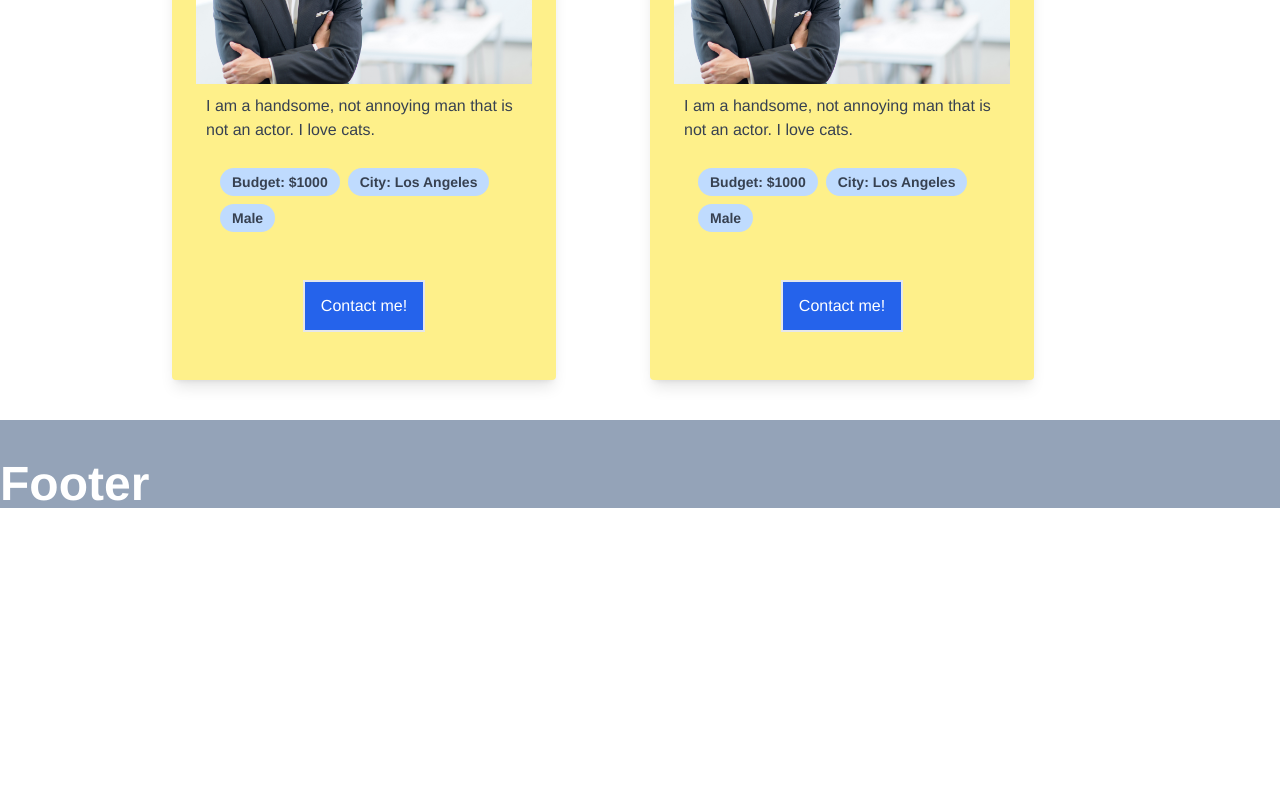
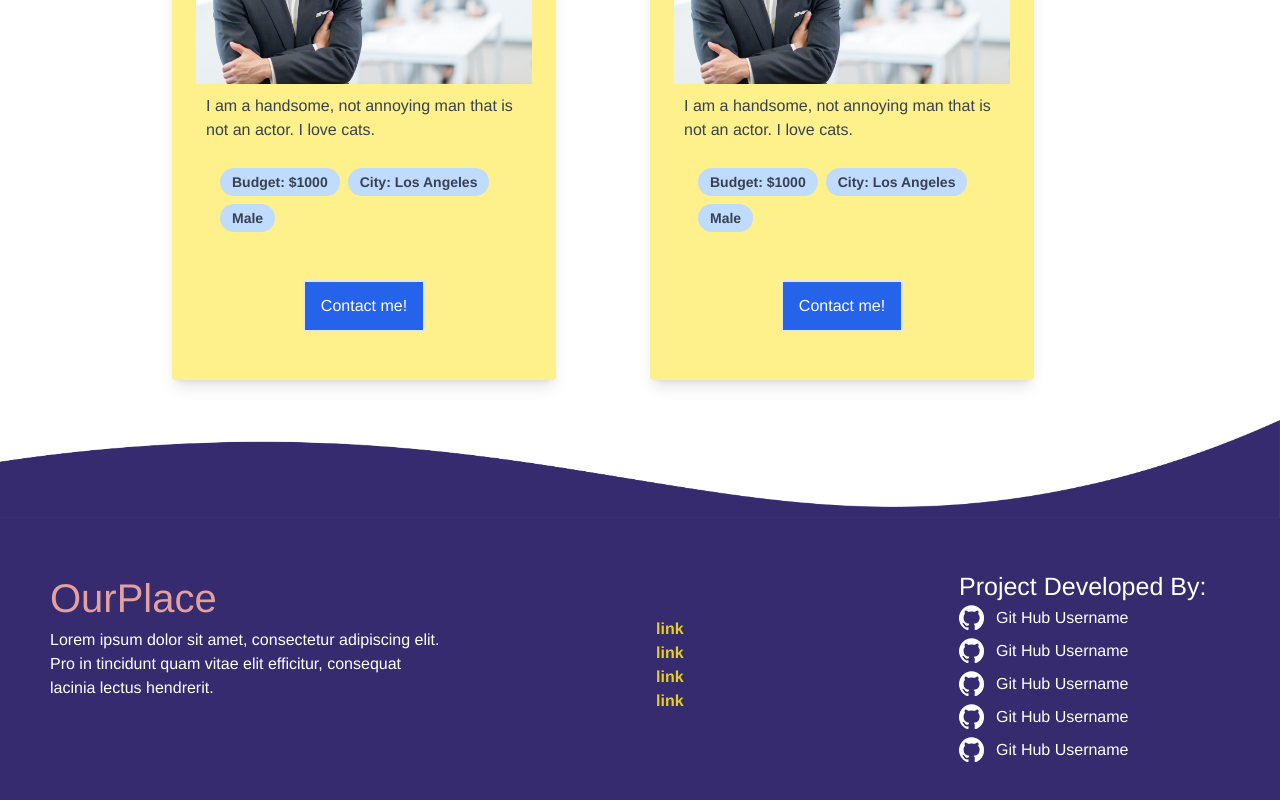
Before and after one commit to awchen85/project-3, a React (Create React App) app in the folder client/: page /cards in a window 1280 px wide. Shown: the part 984-1784 px from the top of the page. Before the commit the page ends 1494 px from the top, so only its background shows below. Built offline with nearby package versions, Linux system fonts and the light colour scheme.

Commit message:
designed footer

```diff
--- a/client/src/components/Footer/index.js
+++ b/client/src/components/Footer/index.js
@@ -1,10 +1,59 @@
+/* eslint-disable */
+import footerDivider from "../../assets/images/footer-divider.png";
+import footerGitHub from "../../assets/images/github-mark-white.png";
+
 function Footer() {
   return (
-    <div className="flex bg-slate-400" style={{ width: '100%' }}>
-      <footer className="flex justify-center mt-10">
-        <h1 className="font-bold text-5xl text-white">Footer</h1>
-      </footer>
-    </div>
+    <footer>
+      <div className="footer-divider">
+        <img src={footerDivider} alt="Footer Divider" />
+      </div>
+      <div className="grid xl:grid-cols-2 footer sm:grid-cols-1 gap-8">
+        <div className="footer-left">
+          <span className="brand">OurPlace</span>
+          <p>
+            Lorem ipsum dolor sit amet, consectetur adipiscing elit. Pro in
+            tincidunt quam vitae elit efficitur, consequat lacinia lectus
+            hendrerit.
+          </p>
+        </div>
+        <div className="footer-right grid md:grid-cols-2 sm:grid-cols-1 gap-8">
+          <div className="footer-menu self-center">
+            <ul>
+              <li>link</li>
+              <li>link</li>
+              <li>link</li>
+              <li>link</li>
+            </ul>
+          </div>
+          <div>
+            <p className="footer-title">Project Developed By:</p>
+            <ul className="grid grid-cols-1 gap-2">
+              <li className="flex items-center">
+                <img src={footerGitHub} alt="GitHub Logo" className="mr-3" />
+                Git Hub Username
+              </li>
+              <li className="flex items-center">
+                <img src={footerGitHub} alt="GitHub Logo" className="mr-3" />
+                Git Hub Username
+              </li>
+              <li className="flex items-center">
+                <img src={footerGitHub} alt="GitHub Logo" className="mr-3" />
+                Git Hub Username
+              </li>
+              <li className="flex items-center">
+                <img src={footerGitHub} alt="GitHub Logo" className="mr-3" />
+                Git Hub Username
+              </li>
+              <li className="flex items-center">
+                <img src={footerGitHub} alt="GitHub Logo" className="mr-3" />
+                Git Hub Username
+              </li>
+            </ul>
+          </div>
+        </div>
+      </div>
+    </footer>
   );
 }
 
--- a/client/src/index.css
+++ b/client/src/index.css
@@ -2,7 +2,8 @@
 @tailwind components;
 @tailwind utilities;
 
-html, body {
+html,
+body {
   box-sizing: border-box;
   height: 100%;
 }
@@ -46,7 +47,7 @@ nav button {
   margin-left: 1rem;
   font: inherit;
   cursor: pointer;
-  outline: inherit
+  outline: inherit;
 }
 
 .form {
@@ -90,7 +91,6 @@ form p {
   stroke-dasharray: 1000px;
   animation: dash 7s ease-in alternate infinite;
 }
-
 
 .path-1 {
   stroke-dasharray: 1000px;
@@ -185,23 +185,24 @@ form p {
 }
 
 .dash-nav {
-  position:relative;
+  position: relative;
   width: auto;
-  display:inline-block;
-  color:#ecf0f1;
-  text-decoration:none;
-  border-radius:5px;
-  border:solid 1px green;
+  display: inline-block;
+  color: #ecf0f1;
+  text-decoration: none;
+  border-radius: 5px;
+  border: solid 1px green;
   background: lightgreen;
-  text-align:center;
-  padding:16px 18px 14px;
+  text-align: center;
+  padding: 16px 18px 14px;
   margin: 12px;
 
   -webkit-transition: all 0.1s;
   -moz-transition: all 0.1s;
   transition: all 0.1s;
 
-  text-shadow: 0 0 0.1em #fff, 0 0 0.2em green, 0 0 0.3em green, 0 0 0.4em green, 0 0 0.6em green, 0 0 0.8em green, 0 0 1em green, 0 0 1.2em green;
+  text-shadow: 0 0 0.1em #fff, 0 0 0.2em green, 0 0 0.3em green, 0 0 0.4em green,
+    0 0 0.6em green, 0 0 0.8em green, 0 0 1em green, 0 0 1.2em green;
   -webkit-box-shadow: 0px 6px 0px green;
   -moz-box-shadow: 0px 6px 0px green;
   box-shadow: 0px 6px 0px green;
@@ -209,13 +210,15 @@ form p {
 
 .dash-nav:hover {
   border: 2px solid green;
-  text-shadow: 0 0 0.1em #fff, 0 0 0.2em #fff, 0 0 0.3em green, 0 0 0.4em green, 0 0 0.6em green, 0 0 0.8em green, 0 0 1em green, 0 0 1.2em green;
+  text-shadow: 0 0 0.1em #fff, 0 0 0.2em #fff, 0 0 0.3em green, 0 0 0.4em green,
+    0 0 0.6em green, 0 0 0.8em green, 0 0 1em green, 0 0 1.2em green;
 }
 
 .dash-nav:active {
   border: 2px solid red;
   background: lightcoral;
-  text-shadow: 0 0 0.1em #fff, 0 0 0.2em #fff, 0 0 0.3em red, 0 0 0.4em red, 0 0 0.6em red, 0 0 0.8em red, 0 0 1em red, 0 0 1.2em red;
+  text-shadow: 0 0 0.1em #fff, 0 0 0.2em #fff, 0 0 0.3em red, 0 0 0.4em red,
+    0 0 0.6em red, 0 0 0.8em red, 0 0 1em red, 0 0 1.2em red;
   -webkit-box-shadow: 0px 2px 0px darkred;
   -moz-box-shadow: 0px 2px 0px darkred;
   box-shadow: 0px 2px 0px darkred;
@@ -224,7 +227,8 @@ form p {
 .dash-nav-active {
   border: 2px solid red;
   background: lightcoral;
-  text-shadow: 0 0 0.1em #fff, 0 0 0.2em #fff, 0 0 0.3em red, 0 0 0.4em red, 0 0 0.6em red, 0 0 0.8em red, 0 0 1em red, 0 0 1.2em red;
+  text-shadow: 0 0 0.1em #fff, 0 0 0.2em #fff, 0 0 0.3em red, 0 0 0.4em red,
+    0 0 0.6em red, 0 0 0.8em red, 0 0 1em red, 0 0 1.2em red;
   -webkit-box-shadow: 0px 2px 0px darkred;
   -moz-box-shadow: 0px 2px 0px darkred;
   box-shadow: 0px 2px 0px darkred;
@@ -232,7 +236,8 @@ form p {
 
 .dash-nav-active:hover {
   border: 2px solid red;
-  text-shadow: 0 0 0.1em #fff, 0 0 0.2em #fff, 0 0 0.3em red, 0 0 0.4em red, 0 0 0.6em red, 0 0 0.8em red, 0 0 1em red, 0 0 1.2em red;
+  text-shadow: 0 0 0.1em #fff, 0 0 0.2em #fff, 0 0 0.3em red, 0 0 0.4em red,
+    0 0 0.6em red, 0 0 0.8em red, 0 0 1em red, 0 0 1.2em red;
 }
 
 .dashboard-main {
@@ -272,16 +277,16 @@ form p {
 }
 
 .profile-view {
-  position:relative;
+  position: relative;
   width: auto;
-  display:inline-block;
-  color:#ecf0f1;
-  text-decoration:none;
-  border-radius:5px;
-  border:solid 1px lightblue;
+  display: inline-block;
+  color: #ecf0f1;
+  text-decoration: none;
+  border-radius: 5px;
+  border: solid 1px lightblue;
   background: #006db0;
-  text-align:center;
-  padding:16px 18px 14px;
+  text-align: center;
+  padding: 16px 18px 14px;
   margin: 12px;
 
   -webkit-transition: all 0.1s;
@@ -295,7 +300,9 @@ form p {
 
 .profile-view:hover {
   border: 2px solid blue;
-  text-shadow: 0 0 0.1em #fff, 0 0 0.2em #fff, 0 0 0.3em lightblue, 0 0 0.4em lightblue, 0 0 0.6em lightblue, 0 0 0.8em lightblue, 0 0 1em lightblue, 0 0 1.2em lightblue;
+  text-shadow: 0 0 0.1em #fff, 0 0 0.2em #fff, 0 0 0.3em lightblue,
+    0 0 0.4em lightblue, 0 0 0.6em lightblue, 0 0 0.8em lightblue,
+    0 0 1em lightblue, 0 0 1.2em lightblue;
 }
 
 .profile-view:active {
@@ -303,20 +310,21 @@ form p {
   -webkit-box-shadow: 0px 2px 0px darkblue;
   -moz-box-shadow: 0px 2px 0px darkblue;
   box-shadow: 0px 2px 0px darkblue;
-  text-shadow: 0 0 0.1em #fff, 0 0 0.2em #fff, 0 0 0.3em blue, 0 0 0.4em blue, 0 0 0.6em blue, 0 0 0.8em blue, 0 0 1em blue, 0 0 1.2em blue;
+  text-shadow: 0 0 0.1em #fff, 0 0 0.2em #fff, 0 0 0.3em blue, 0 0 0.4em blue,
+    0 0 0.6em blue, 0 0 0.8em blue, 0 0 1em blue, 0 0 1.2em blue;
 }
 
 .button-3d {
-  position:relative;
+  position: relative;
   width: auto;
-  display:inline-block;
-  color:#ecf0f1;
-  text-decoration:none;
-  border-radius:5px;
-  border:solid 1px gray;
+  display: inline-block;
+  color: #ecf0f1;
+  text-decoration: none;
+  border-radius: 5px;
+  border: solid 1px gray;
   background: lightgray;
-  text-align:center;
-  padding:16px 18px 14px;
+  text-align: center;
+  padding: 16px 18px 14px;
   margin: 12px;
 
   -webkit-transition: all 0.1s;
@@ -328,12 +336,12 @@ form p {
   box-shadow: 0px 6px 0px darkgray;
 }
 
-.button-3d:active{
+.button-3d:active {
   -webkit-box-shadow: 0px 2px 0px darkgray;
   -moz-box-shadow: 0px 2px 0px darkgray;
   box-shadow: 0px 2px 0px darkgray;
-  position:relative;
-  top:4px;
+  position: relative;
+  top: 4px;
 }
 
 .react-responsive-modal-modal {
@@ -371,28 +379,30 @@ form p {
 }
 
 #apply-filters {
-  border:solid 1px green;
+  border: solid 1px green;
   background: lightgreen;
   border-radius: 10px;
   width: 40%;
   padding: 10px;
   font-size: 22px;
   font-weight: bold;
-  text-shadow: 0 0 0.1em #fff, 0 0 0.2em green, 0 0 0.3em green, 0 0 0.4em green, 0 0 0.6em green, 0 0 0.8em green, 0 0 1em green, 0 0 1.2em green;
+  text-shadow: 0 0 0.1em #fff, 0 0 0.2em green, 0 0 0.3em green, 0 0 0.4em green,
+    0 0 0.6em green, 0 0 0.8em green, 0 0 1em green, 0 0 1.2em green;
   -webkit-box-shadow: 0px 6px 0px green;
   -moz-box-shadow: 0px 6px 0px green;
   box-shadow: 0px 6px 0px green;
 }
 
 #cancel-filters {
-  border:solid 1px red;
+  border: solid 1px red;
   background: lightcoral;
   border-radius: 10px;
   width: 40%;
   padding: 10px;
   font-size: 22px;
   font-weight: bold;
-  text-shadow: 0 0 0.1em #fff, 0 0 0.2em red, 0 0 0.3em red, 0 0 0.4em red, 0 0 0.6em red, 0 0 0.8em red, 0 0 1em red, 0 0 1.2em red;
+  text-shadow: 0 0 0.1em #fff, 0 0 0.2em red, 0 0 0.3em red, 0 0 0.4em red,
+    0 0 0.6em red, 0 0 0.8em red, 0 0 1em red, 0 0 1.2em red;
   -webkit-box-shadow: 0px 6px 0px red;
   -moz-box-shadow: 0px 6px 0px red;
   box-shadow: 0px 6px 0px red;
@@ -400,12 +410,14 @@ form p {
 
 #apply-filters:hover {
   border: 2px solid green;
-  text-shadow: 0 0 0.1em #fff, 0 0 0.2em #fff, 0 0 0.3em green, 0 0 0.4em green, 0 0 0.6em green, 0 0 0.8em green, 0 0 1em green, 0 0 1.2em green;
+  text-shadow: 0 0 0.1em #fff, 0 0 0.2em #fff, 0 0 0.3em green, 0 0 0.4em green,
+    0 0 0.6em green, 0 0 0.8em green, 0 0 1em green, 0 0 1.2em green;
 }
 
 #cancel-filters:hover {
   border: 2px solid red;
-  text-shadow: 0 0 0.1em #fff, 0 0 0.2em #fff, 0 0 0.3em red, 0 0 0.4em red, 0 0 0.6em red, 0 0 0.8em red, 0 0 1em red, 0 0 1.2em red;
+  text-shadow: 0 0 0.1em #fff, 0 0 0.2em #fff, 0 0 0.3em red, 0 0 0.4em red,
+    0 0 0.6em red, 0 0 0.8em red, 0 0 1em red, 0 0 1.2em red;
 }
 
 #apply-filters:active {
@@ -422,6 +434,35 @@ form p {
   box-shadow: 0px 2px 0px darkred;
 }
 
+.footer {
+  background-color: #372b70;
+  padding: 50px;
+  min-height: 250;
+  color: #fff;
+}
+
+.footer-left p {
+  max-width: 400px;
+}
+
+.footer-menu {
+  color: #e4d022;
+  font-weight: bold;
+}
+
+.footer-title {
+  font-size: 25px;
+}
+
+.brand {
+  font-size: 40px;
+  color: #e49f9f;
+}
+
+.footer-divider img {
+  width: 100vw;
+}
+
 @media screen and (min-width: 768px) {
   h2 {
     font-size: 2.5rem !important;
@@ -430,6 +471,7 @@ form p {
   .left-side {
     width: 50%;
   }
+
 
   /* .btn-section {
     display: flex;
@@ -450,14 +492,14 @@ form p {
     box-shadow: 10px 5px 5px gray;
     font-weight: bold;
     font-size: 20px;
-    position:relative;
-    display:inline-block;
+    position: relative;
+    display: inline-block;
     color: black;
-    text-decoration:none;
-    border-radius:5px;
-    border:solid 1px gray;
+    text-decoration: none;
+    border-radius: 5px;
+    border: solid 1px gray;
     background: lightgray;
-    text-align:center;
+    text-align: center;
     padding: 10px 10px 10px;
     margin: 12px;
 
@@ -473,7 +515,9 @@ form p {
   .filter-btn:hover {
     background-color: darkgray;
     border: 2px solid black;
-    text-shadow: 0 0 0.1em #fff, 0 0 0.2em #fff, 0 0 0.3em darkgray, 0 0 0.4em darkgray, 0 0 0.6em darkgray, 0 0 0.8em darkgray, 0 0 1em darkgray, 0 0 1.2em darkgray;
+    text-shadow: 0 0 0.1em #fff, 0 0 0.2em #fff, 0 0 0.3em darkgray,
+      0 0 0.4em darkgray, 0 0 0.6em darkgray, 0 0 0.8em darkgray,
+      0 0 1em darkgray, 0 0 1.2em darkgray;
   }
 
   .filter-btn:active {
@@ -535,13 +579,13 @@ form p {
     font-weight: bold;
     font-size: 14px;
     position: relative;
-    display:inline-block;
+    display: inline-block;
     color: black;
-    text-decoration:none;
-    border-radius:5px;
-    border:solid 1px gray;
+    text-decoration: none;
+    border-radius: 5px;
+    border: solid 1px gray;
     background: lightgray;
-    text-align:center;
+    text-align: center;
     padding: 10px 10px 10px;
     margin: 12px;
 
@@ -726,7 +770,9 @@ form p {
 
 @keyframes font-effect-neon-animation-keyframes {
   0% {
-    text-shadow: 0 0 0.1em #fff, 0 0 0.2em #fff, 0 0 0.3em #fff, 0 0 0.4em orange, 0 0 0.6em orange, 0 0 0.8em orange, 0 0 1em orange, 0 0 1.2em orange;
+    text-shadow: 0 0 0.1em #fff, 0 0 0.2em #fff, 0 0 0.3em #fff,
+      0 0 0.4em orange, 0 0 0.6em orange, 0 0 0.8em orange, 0 0 1em orange,
+      0 0 1.2em orange;
   }
 
   /* 100% {
```
Also changed, not shown: client/src/assets/images/footer-divider.png (added), client/src/assets/images/github-mark-white.png (added). Lines whose indentation alone changed are shown as unchanged.
